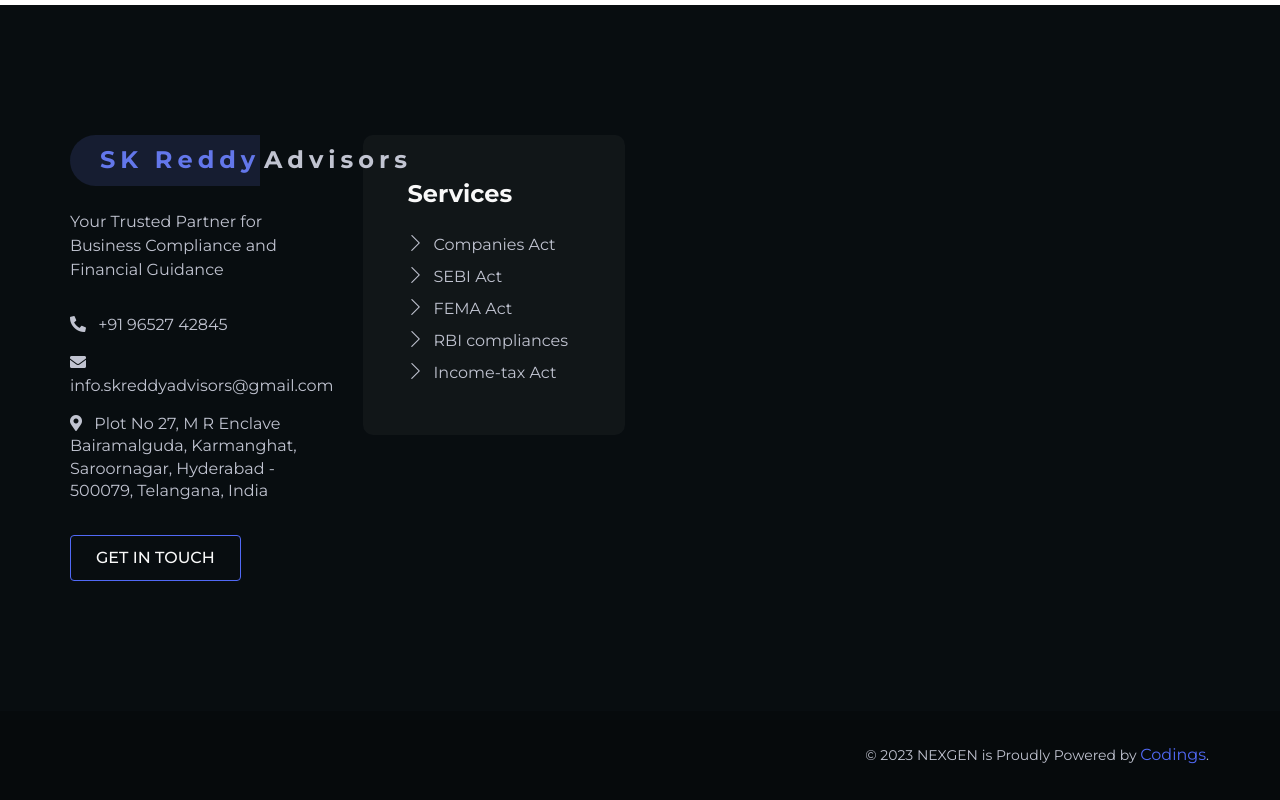
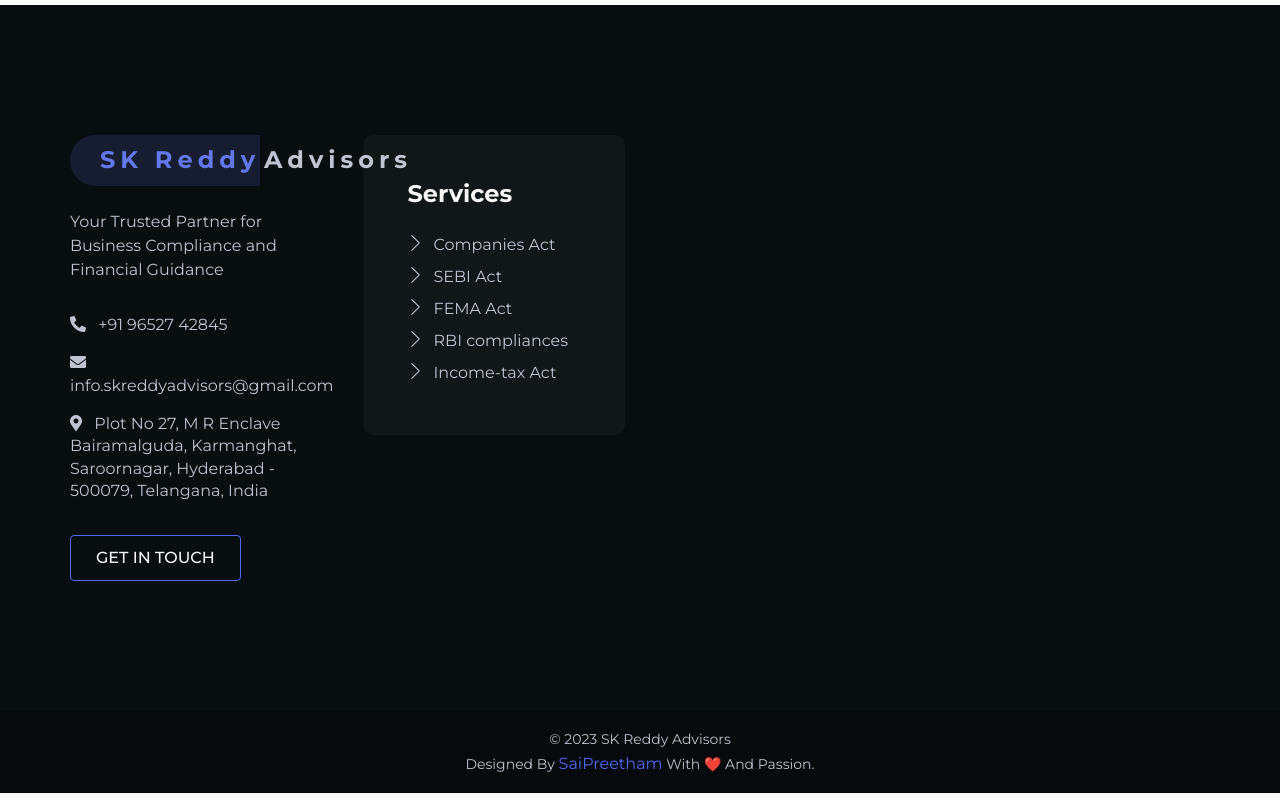
Before and after one commit to skreddyadvisors/skreddyadvisors.github.io, a plain HTML site: page index.html in a window 1280 px wide. Shown: the part 3390-4190 px from the top of the page. Drawn offline with Linux system fonts and the light colour scheme.

Commit message:
copyright update

```diff
--- a/index.html
+++ b/index.html
@@ -743,26 +743,26 @@
       <!-- Copyright -->
       <section id="copyright" class="p-3 odd copyright">
         <div class="container">
-          <div class="row">
-            <div class="col-12 col-md-6 p-3 text-center text-lg-left">
-              <!-- <p>Enjoy the low price. We are tracking any intention of piracy.</p> -->
-              <!--
-                                Suggestion: Replace the text above with a description of your website.
-                             -->
-            </div>
-            <div class="col-12 col-md-6 p-3 text-center text-lg-right">
-              <p>
-                © 2023 NEXGEN is Proudly Powered by
-                <a
-                  href="https://themeforest.net/user/codingsdev"
-                  target="_blank"
-                  >Codings</a
-                >.
-              </p>
-            </div>
+          <div class="text-center">
+            <p>
+              © 2023 SK Reddy Advisors
+
+            </p>
           </div>
+          <div class="text-center">
+          <p>
+            Designed By
+            <a
+              href="https://saipreetham.com"
+              target="_blank"
+              >SaiPreetham</a
+            > With ❤️ And Passion.
+
+          </p>
         </div>
       </section>
+
+
     </footer>
 
     <!-- Modal [search] -->
```
